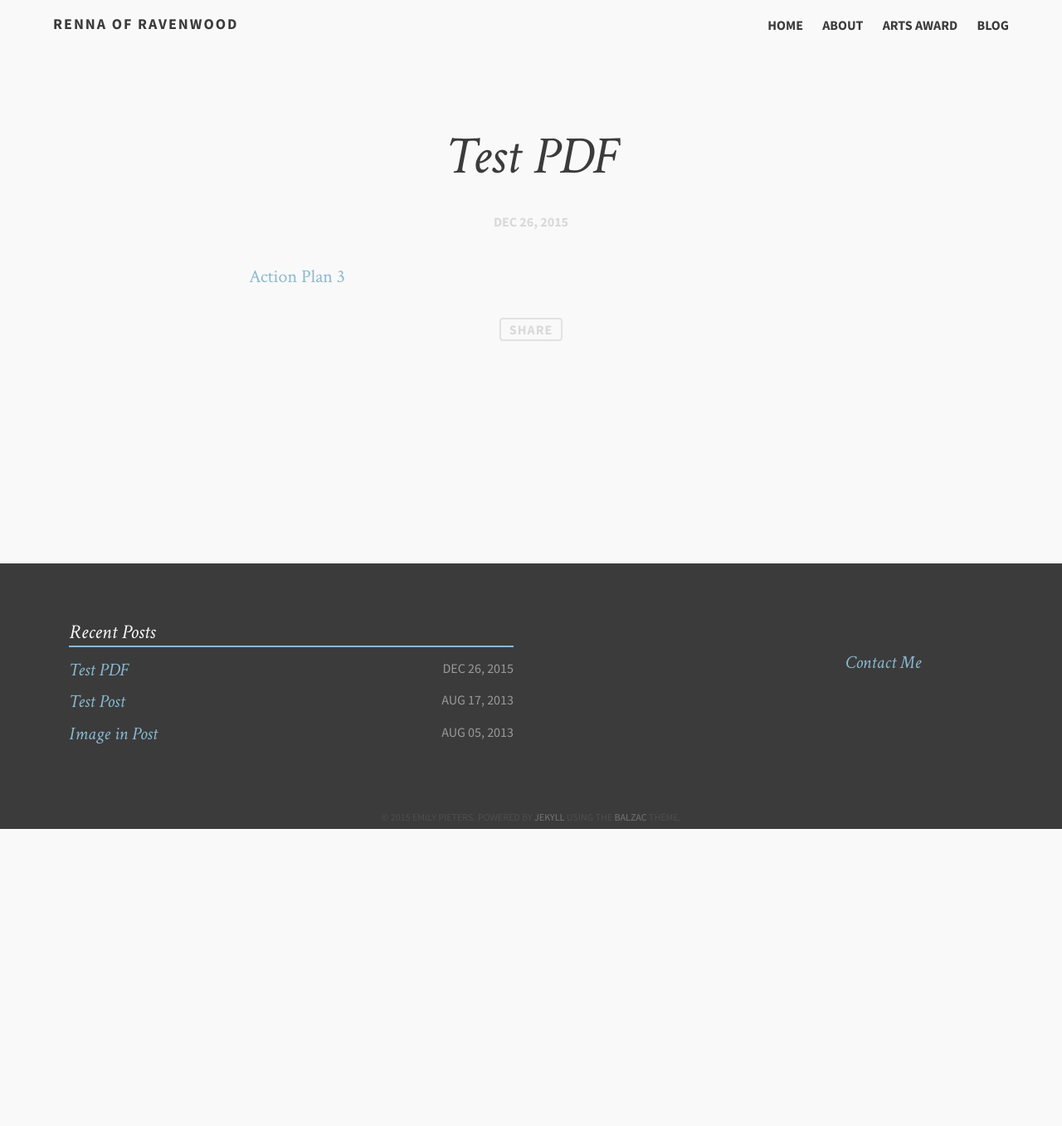
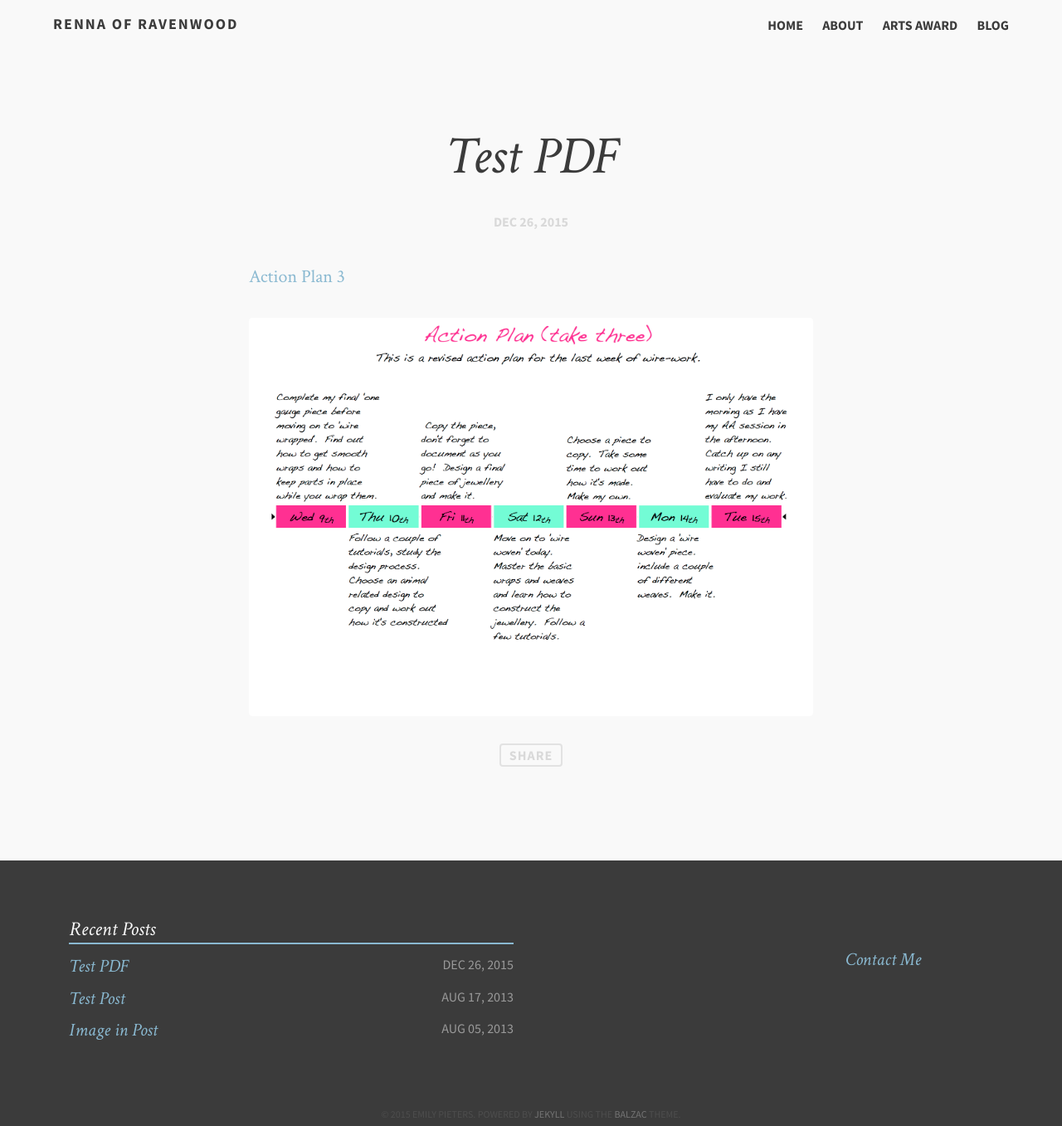
Before and after one commit to MageJohn/MageJohn.github.io, a Jekyll site: the page built from _posts/2015-12-26-test-pdf.md, in a window 1280 px wide. Shown: the whole page at 83% size. Built offline with Jekyll 4.4.1, drawn with Linux system fonts in a browser that asks for light colours; comment, search, counter and statistics services are not loaded; before the commit the page ends 999 px from its top, so only the background shows below that.

Commit message:
Add action-plan-3.png

```diff
--- a/_posts/2015-12-26-test-pdf.md
+++ b/_posts/2015-12-26-test-pdf.md
@@ -5,3 +5,5 @@ category: blog
 ---
 
 [Action Plan 3]({{ site.url }}/pdfs/action-plan-3.pdf)
+
+  ![Action Plan 3]({{ site.url }}/images/action-plan-3.png)
```
Also changed, not shown: images/action-plan-3.png (added).
